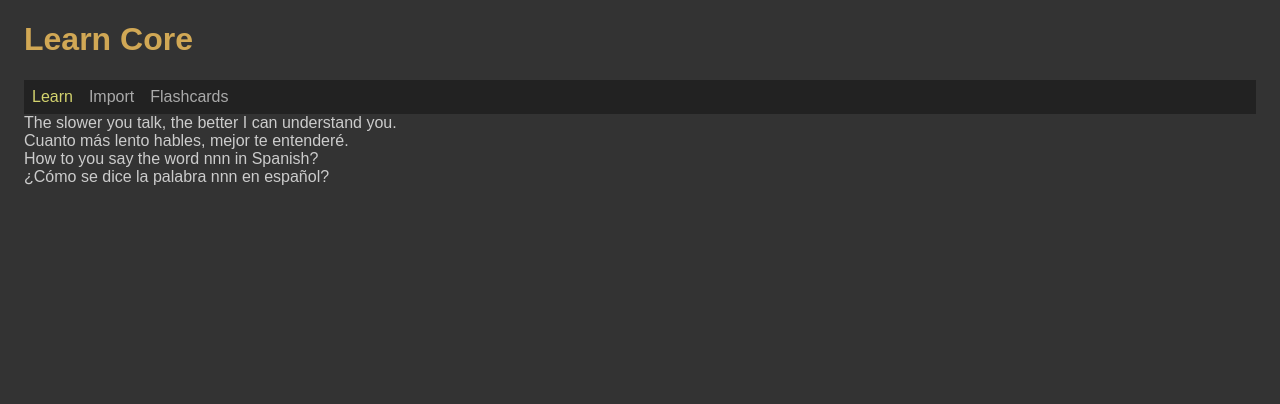
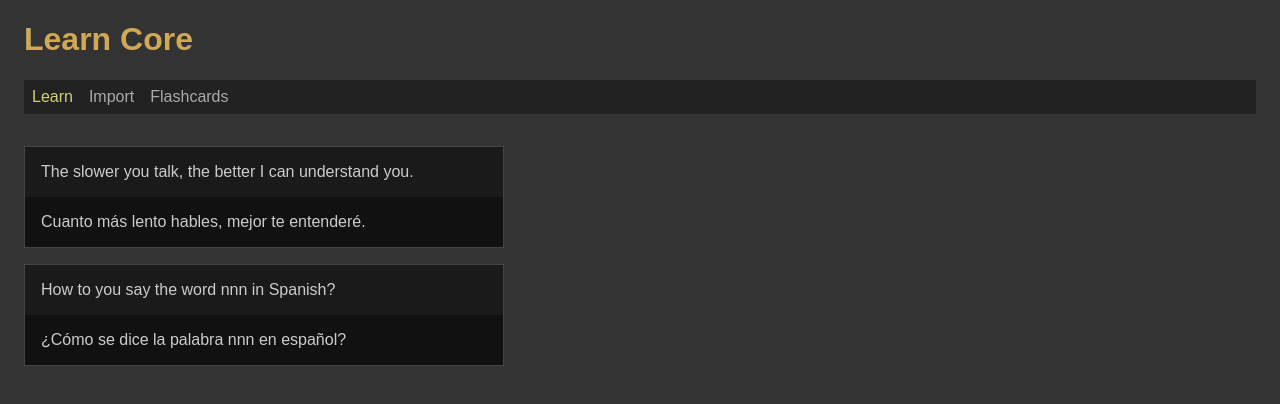
Before and after one commit to edwardtanguay/learncore, a React (Vite) app: page /learn in a window 1280 px wide. Shown: the top 404 px of the page. Built offline with nearby package versions, Linux system fonts and the light colour scheme; data requests are answered from the project's data file.

Commit message:
flashcards styles

```diff
--- a/src/App.scss
+++ b/src/App.scss
@@ -1,3 +1,5 @@
+$flashcardBorderColor: 1px solid #444;
+
 body {
 	background-color: #333;
 	color: #ccc;
@@ -23,42 +25,28 @@ body {
 		}
 	}
 
-	.pageJobs {
-		.jobs {
-			.job {
-				background-color: #222;
-				padding: 1rem;
+	.pageLearn {
+		.flashcards {
+			margin-top: 2rem;
+
+			.flashcard {
+				width: 30rem;
 				margin-bottom: 1rem;
 
-				div {
-					margin-bottom: .5rem;
+				.front {
+					background: #1a1a1a;
+					padding: 1rem;
+					border-top: $flashcardBorderColor;
+					border-left: $flashcardBorderColor;
+					border-right: $flashcardBorderColor;
 				}
 
-				.title {
-					a {
-						color: rgb(176, 146, 91);
-						font-size: 1.5rem;
-					}
-				}
-
-				.company {
-					color: rgb(208, 208, 114);
-				}
-
-				.description {
-					font-style: italic;
-					color: #999;
-				}
-
-				.skills {
-					color: green;
-					font-family: 'Courier New', Courier, monospace;
-				}
-
-				.statusLine {
-					color: rgb(232, 133, 116);
-					font-family: 'Courier New', Courier, monospace;
-					font-weight: bold;
+				.back {
+					background: #111;
+					padding: 1rem;
+					border-bottom: $flashcardBorderColor;
+					border-left: $flashcardBorderColor;
+					border-right: $flashcardBorderColor;
 				}
 			}
 		}
```
